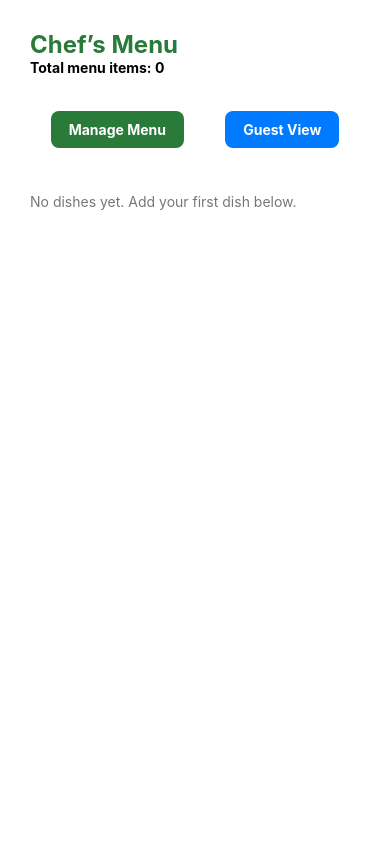
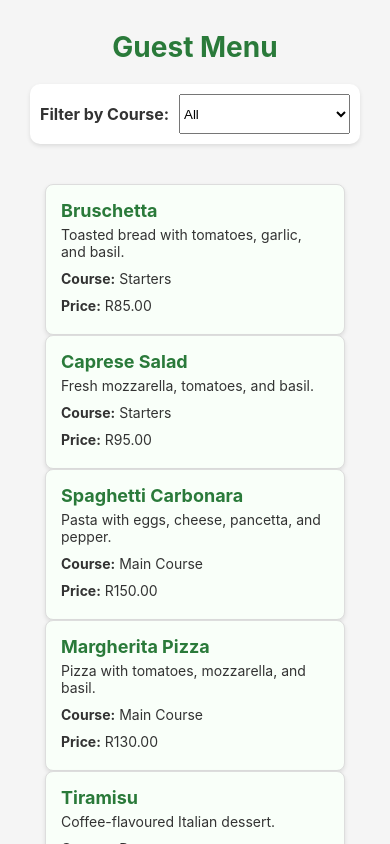
Before and after one commit to VCCT-MAST5112-2025-G2/Mast, a React Native app: screen / in a window 390 px wide. Built offline with nearby package versions, Linux system fonts and the light colour scheme.

Commit message:
added  new pages (ManageMenu and GuestMenu) and added 2 dishes of each course to be displayed, added remove feature for dishes and avaerage calculator of dishes to be calculated by each course.

```diff
--- a/src/navigation/App.tsx
+++ b/src/navigation/App.tsx
@@ -8,8 +8,15 @@ import { MenuItem } from "../screens/MenuItem";
 type Page = 'Home' | 'ManageMenu' | 'GuestMenu';
 
 const App: React.FC = () => {
-  const [items, setItems] = useState<MenuItem[]>([]);
-  const [currentPage, setCurrentPage] = useState<Page>('Home');
+    const [items, setItems] = useState<MenuItem[]>([
+    { id: 1, dishName: 'Bruschetta', description: 'Toasted bread with tomatoes, garlic, and basil.', course: 'Starters', price: 85 },
+    { id: 2, dishName: 'Caprese Salad', description: 'Fresh mozzarella, tomatoes, and basil.', course: 'Starters', price: 95 },
+    { id: 3, dishName: 'Spaghetti Carbonara', description: 'Pasta with eggs, cheese, pancetta, and pepper.', course: 'Main Course', price: 150 },
+    { id: 4, dishName: 'Margherita Pizza', description: 'Pizza with tomatoes, mozzarella, and basil.', course: 'Main Course', price: 130 },
+    { id: 5, dishName: 'Tiramisu', description: 'Coffee-flavoured Italian dessert.', course: 'Desserts', price: 75 },
+    { id: 6, dishName: 'Panna Cotta', description: 'Sweetened cream thickened with gelatin.', course: 'Desserts', price: 70 },
+  ]);
+    const [currentPage, setCurrentPage] = useState<Page>('GuestMenu');
 
   const handleAddItem = (item: MenuItem) => {
     setItems((prevItems) => [...prevItems, item]);
@@ -35,14 +42,16 @@ const App: React.FC = () => {
             items={items}
             onAddItem={handleAddItem}
             onRemoveItem={handleRemoveItem}
-            onCancel={() => setCurrentPage('Home')}
+            onHomeClick={() => setCurrentPage('Home')}
+            onGuestClick={() => setCurrentPage('GuestMenu')}
           />
         );
       case 'GuestMenu':
         return (
           <GuestMenu
             items={items}
-            onBack={() => setCurrentPage('Home')}
+            onHomeClick={() => setCurrentPage('Home')}
+            onManageClick={() => setCurrentPage('ManageMenu')}
           />
         );
       default:
--- a/src/screens/GuestMenu.tsx
+++ b/src/screens/GuestMenu.tsx
@@ -6,10 +6,11 @@ import MenuItemCard from "./MenuItemCard";
 
 interface GuestMenuProps {
   items: MenuItem[];
-  onBack: () => void;
+  onHomeClick: () => void;
+  onManageClick: () => void;
 }
 
-const GuestMenu: React.FC<GuestMenuProps> = ({ items, onBack }) => {
+const GuestMenu: React.FC<GuestMenuProps> = ({ items, onHomeClick, onManageClick }) => {
   const [selectedCourse, setSelectedCourse] = useState<string>("All");
 
   const filteredItems = selectedCourse === "All"
@@ -45,9 +46,14 @@ const GuestMenu: React.FC<GuestMenuProps> = ({ items, onBack }) => {
         </View>
       )}
 
-      <Pressable style={styles.backBtn} onPress={onBack}>
-        <Text style={styles.backBtnText}>Back to Home</Text>
-      </Pressable>
+      <View style={styles.buttonContainer}>
+        <Pressable style={styles.homeBtn} onPress={onHomeClick}>
+          <Text style={styles.buttonText}>Chef's Menu</Text>
+        </Pressable>
+        <Pressable style={styles.manageBtn} onPress={onManageClick}>
+          <Text style={styles.buttonText}>Manage Menu</Text>
+        </Pressable>
+      </View>
     </ScrollView>
   );
 };
@@ -99,6 +105,28 @@ const styles = StyleSheet.create({
     marginTop: 20,
     fontSize: 16,
   },
+  buttonContainer: {
+    flexDirection: 'row',
+    justifyContent: 'space-around',
+    marginTop: 20,
+    marginBottom: 20,
+  },
+  homeBtn: {
+    backgroundColor: '#007bff',
+    paddingVertical: 10,
+    paddingHorizontal: 18,
+    borderRadius: 8,
+  },
+  manageBtn: {
+    backgroundColor: '#2a7a3a',
+    paddingVertical: 10,
+    paddingHorizontal: 18,
+    borderRadius: 8,
+  },
+  buttonText: {
+    color: 'white',
+    fontWeight: 'bold',
+  },
   backBtn: {
     backgroundColor: '#007bff',
     paddingVertical: 12,
--- a/src/screens/Home.tsx
+++ b/src/screens/Home.tsx
@@ -50,7 +50,7 @@ const Home: React.FC<HomeProps> = ({ items, onAddClick, onGuestClick }) => {
           <Text style={styles.buttonText}>Manage Menu</Text>
         </Pressable>
         <Pressable style={styles.guestBtn} onPress={onGuestClick}>
-          <Text style={styles.buttonText}>Guest View</Text>
+          <Text style={styles.buttonText}>Guest Menu</Text>
         </Pressable>
       </View>
 
--- a/src/screens/ManageMenu.tsx
+++ b/src/screens/ManageMenu.tsx
@@ -7,10 +7,11 @@ interface ManageMenuProps {
   items: MenuItem[];
   onAddItem: (item: MenuItem) => void;
   onRemoveItem: (id: number) => void;
-  onCancel: () => void;
+  onHomeClick: () => void;
+  onGuestClick: () => void;
 }
 
-const ManageMenu: React.FC<ManageMenuProps> = ({ items, onAddItem, onRemoveItem, onCancel }) => {
+const ManageMenu: React.FC<ManageMenuProps> = ({ items, onAddItem, onRemoveItem, onHomeClick, onGuestClick }) => {
   const [dishName, setDishName] = useState("");
   const [description, setDescription] = useState("");
   const [course, setCourse] = useState("Starters");
@@ -80,8 +81,11 @@ const ManageMenu: React.FC<ManageMenuProps> = ({ items, onAddItem, onRemoveItem,
           <Pressable style={styles.saveBtn} onPress={handleSubmit}>
             <Text style={styles.btnText}>Add Dish</Text>
           </Pressable>
-          <Pressable style={styles.cancelBtn} onPress={onCancel}>
-            <Text style={styles.btnText}>Back</Text>
+          <Pressable style={styles.homeBtn} onPress={onHomeClick}>
+            <Text style={styles.btnText}>Chef's Menu</Text>
+          </Pressable>
+          <Pressable style={styles.guestBtn} onPress={onGuestClick}>
+            <Text style={styles.btnText}>Guest Menu</Text>
           </Pressable>
         </View>
       </View>
@@ -159,8 +163,14 @@ const styles = StyleSheet.create({
     paddingHorizontal: 25,
     borderRadius: 8,
   },
-  cancelBtn: {
-    backgroundColor: '#aaa',
+  homeBtn: {
+    backgroundColor: '#007bff',
+    paddingVertical: 12,
+    paddingHorizontal: 25,
+    borderRadius: 8,
+  },
+  guestBtn: {
+    backgroundColor: '#6c757d', // A neutral color for guest button
     paddingVertical: 12,
     paddingHorizontal: 25,
     borderRadius: 8,
```
